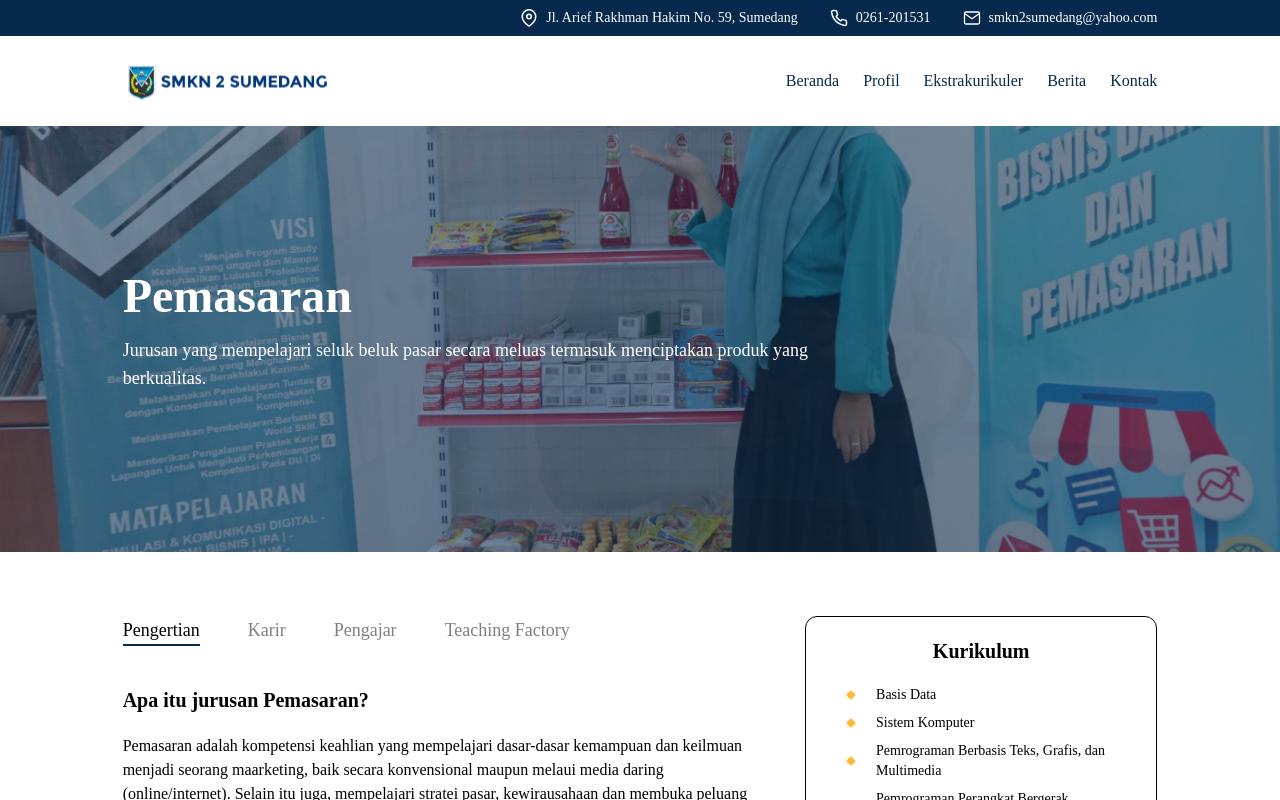
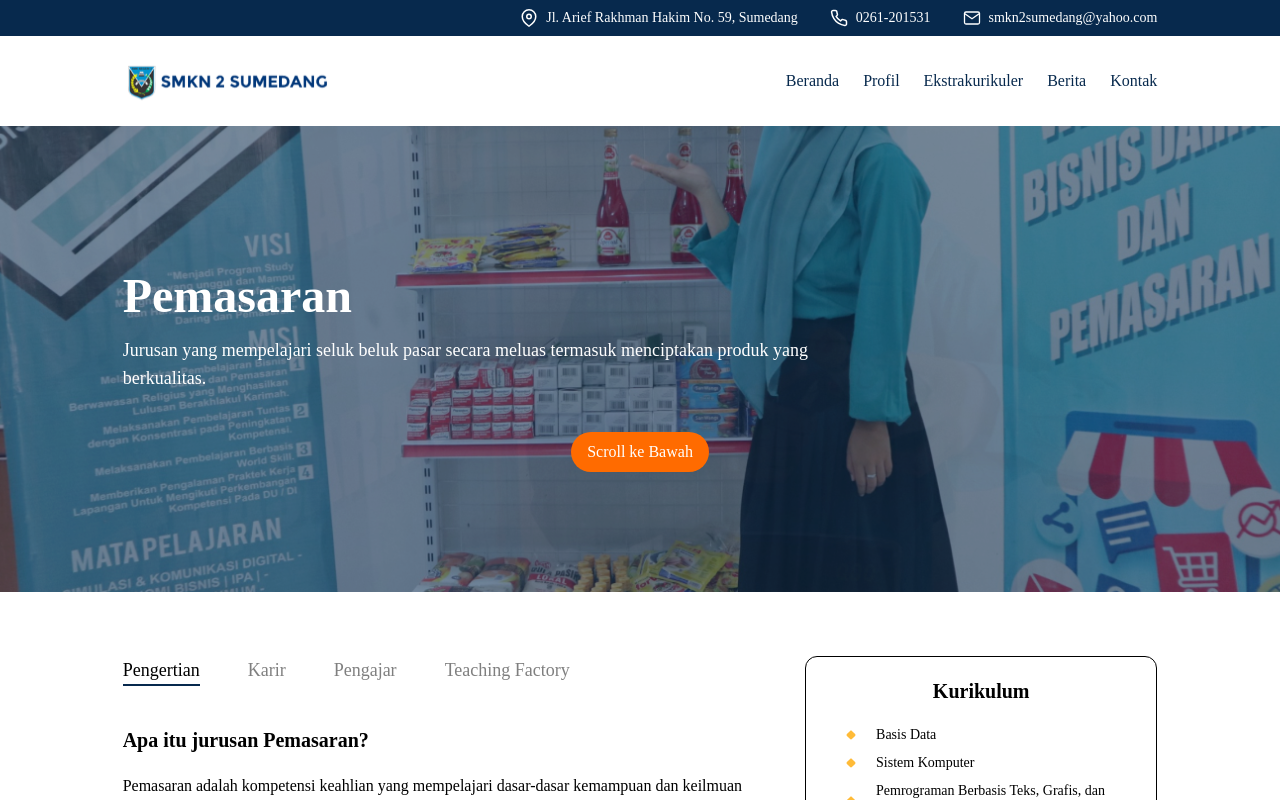
Before and after one commit to isyhfadilah/smkn2sumedang, a Next.js app: page /jurusan/pm in a window 1280 px wide. Shown: the top 800 px of the page. Built offline with nearby package versions, Linux system fonts and the light colour scheme; a web font is replaced by a local one.

Commit message:
feat: add react scroll package

```diff
--- a/package.json
+++ b/package.json
@@ -36,6 +36,7 @@
     "react": "18.2.0",
     "react-dom": "18.2.0",
     "react-icons": "^4.9.0",
+    "react-scroll": "^1.9.0",
     "react-select": "^5.7.3",
     "react-use": "^17.4.0",
     "sass": "^1.60.0",
--- a/src/components/common/sections/hero/index.tsx
+++ b/src/components/common/sections/hero/index.tsx
@@ -1,5 +1,5 @@
 import React, { useState, useEffect } from 'react'
-// import ScrollButton from '@/components/ui/scroll'
+import ScrollButton from '@/components/ui/scroll'
 import Container from '@/components/common/layouts/Container'
 
 interface Props {
@@ -31,8 +31,9 @@ export const HeroJurusan: React.FC<Props> = ({ title, images, description }) =>
         <h1 className="font-semibold text-4xl lg:text-5xl lg:w-3/5">{title}</h1>
         <p className="lg:text-lg lg:w-2/3">{description}</p>
       </Container>
-      <div className="flex items-center justify-center pt-10">{/* <ScrollButton /> */}</div>
+      <div className="flex items-center justify-center pt-10">
+        <ScrollButton />
+      </div>
     </section>
   )
 }
-32
--- a/src/components/ui/scroll/index.tsx
+++ b/src/components/ui/scroll/index.tsx
@@ -1,4 +1,5 @@
 import React from 'react'
+// import { animateScroll } from 'react-scroll';
 
 const ScrollButton = () => {
   const handleScroll = () => {
```
Also changed, not shown: 1 other file (tests, documents, lock files or other folders).
